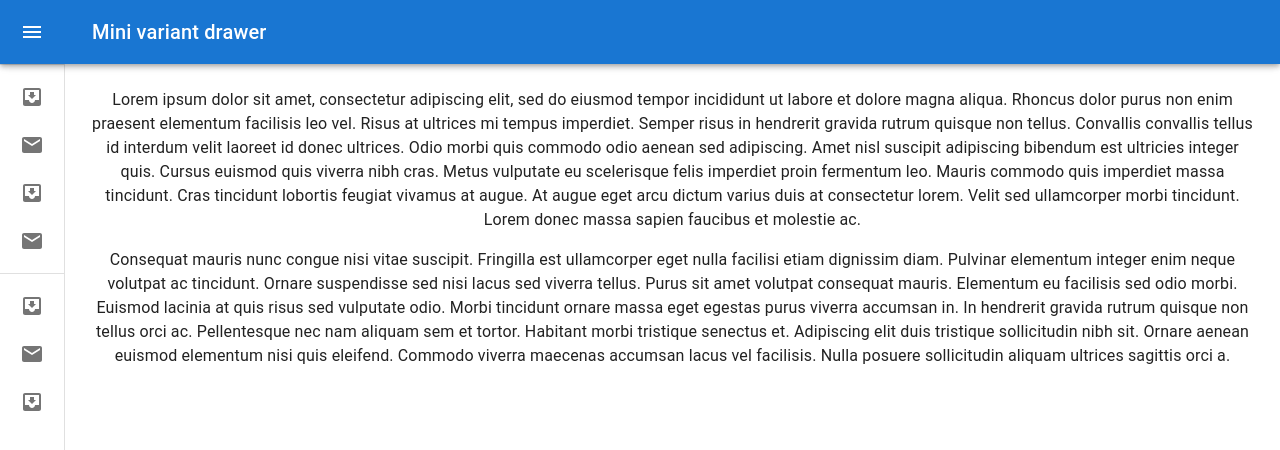
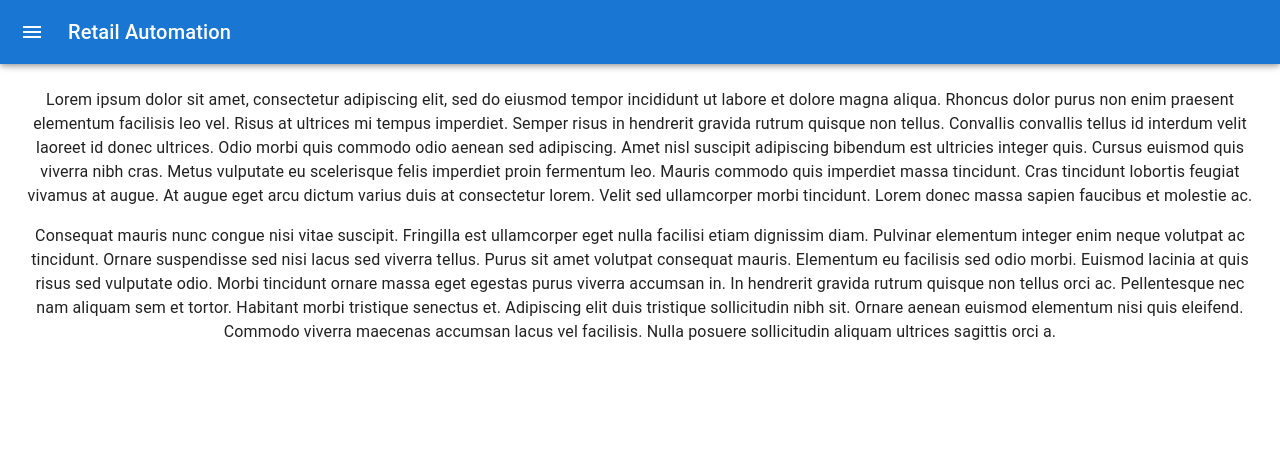
Before and after one commit to startappss-harshad/retailautomation-scratch, a React (Create React App) app: page / in a window 1280 px wide. Shown: the top 450 px of the page. Built offline with nearby package versions, Linux system fonts and the light colour scheme.

Commit message:
Sidebar completed

```diff
--- a/src/App.js
+++ b/src/App.js
@@ -1,5 +1,6 @@
 import './App.css';
 import Sidebar from './components/sidebar/Sidebar';
+
 
 function App() {
   return (
--- a/src/components/sidebar/Sidebar.js
+++ b/src/components/sidebar/Sidebar.js
@@ -1,11 +1,11 @@
 import * as React from 'react';
 import { styled, useTheme } from '@mui/material/styles';
 import Box from '@mui/material/Box';
-import MuiDrawer from '@mui/material/Drawer';
+import Drawer from '@mui/material/Drawer';
+import CssBaseline from '@mui/material/CssBaseline';
 import MuiAppBar from '@mui/material/AppBar';
 import Toolbar from '@mui/material/Toolbar';
 import List from '@mui/material/List';
-import CssBaseline from '@mui/material/CssBaseline';
 import Typography from '@mui/material/Typography';
 import Divider from '@mui/material/Divider';
 import IconButton from '@mui/material/IconButton';
@@ -18,75 +18,63 @@ import ListItemIcon from '@mui/material/ListItemIcon';
 import ListItemText from '@mui/material/ListItemText';
 import InboxIcon from '@mui/icons-material/MoveToInbox';
 import MailIcon from '@mui/icons-material/Mail';
+import ReceiptIcon from '@mui/icons-material/Receipt';
+import DashboardIcon from '@mui/icons-material/Dashboard';
+import SummarizeIcon from '@mui/icons-material/Summarize';
+import DescriptionIcon from '@mui/icons-material/Description';
 
 const drawerWidth = 240;
 
-const openedMixin = (theme) => ({
-  width: drawerWidth,
-  transition: theme.transitions.create('width', {
-    easing: theme.transitions.easing.sharp,
-    duration: theme.transitions.duration.enteringScreen,
+const Main = styled('main', { shouldForwardProp: (prop) => prop !== 'open' })(
+  ({ theme, open }) => ({
+    flexGrow: 1,
+    padding: theme.spacing(3),
+    transition: theme.transitions.create('margin', {
+      easing: theme.transitions.easing.sharp,
+      duration: theme.transitions.duration.leavingScreen,
+    }),
+    marginLeft: `-${drawerWidth}px`,
+    ...(open && {
+      transition: theme.transitions.create('margin', {
+        easing: theme.transitions.easing.easeOut,
+        duration: theme.transitions.duration.enteringScreen,
+      }),
+      marginLeft: 0,
+    }),
   }),
-  overflowX: 'hidden',
-});
-
-const closedMixin = (theme) => ({
-  transition: theme.transitions.create('width', {
-    easing: theme.transitions.easing.sharp,
-    duration: theme.transitions.duration.leavingScreen,
-  }),
-  overflowX: 'hidden',
-  width: `calc(${theme.spacing(7)} + 1px)`,
-  [theme.breakpoints.up('sm')]: {
-    width: `calc(${theme.spacing(8)} + 1px)`,
-  },
-});
-
-const DrawerHeader = styled('div')(({ theme }) => ({
-  display: 'flex',
-  alignItems: 'center',
-  justifyContent: 'flex-end',
-  padding: theme.spacing(0, 1),
-  // necessary for content to be below app bar
-  ...theme.mixins.toolbar,
-}));
+);
 
 const AppBar = styled(MuiAppBar, {
   shouldForwardProp: (prop) => prop !== 'open',
 })(({ theme, open }) => ({
-  zIndex: theme.zIndex.drawer + 1,
-  transition: theme.transitions.create(['width', 'margin'], {
+  transition: theme.transitions.create(['margin', 'width'], {
     easing: theme.transitions.easing.sharp,
     duration: theme.transitions.duration.leavingScreen,
   }),
   ...(open && {
-    marginLeft: drawerWidth,
     width: `calc(100% - ${drawerWidth}px)`,
-    transition: theme.transitions.create(['width', 'margin'], {
-      easing: theme.transitions.easing.sharp,
+    marginLeft: `${drawerWidth}px`,
+    transition: theme.transitions.create(['margin', 'width'], {
+      easing: theme.transitions.easing.easeOut,
       duration: theme.transitions.duration.enteringScreen,
     }),
   }),
 }));
 
-const Drawer = styled(MuiDrawer, { shouldForwardProp: (prop) => prop !== 'open' })(
-  ({ theme, open }) => ({
-    width: drawerWidth,
-    flexShrink: 0,
-    whiteSpace: 'nowrap',
-    boxSizing: 'border-box',
-    ...(open && {
-      ...openedMixin(theme),
-      '& .MuiDrawer-paper': openedMixin(theme),
-    }),
-    ...(!open && {
-      ...closedMixin(theme),
-      '& .MuiDrawer-paper': closedMixin(theme),
-    }),
-  }),
-);
+const DrawerHeader = styled('div')(({ theme }) => ({
+  display: 'flex',
+  alignItems: 'center',
+  padding: theme.spacing(0, 1),
+  // necessary for content to be below app bar
+  ...theme.mixins.toolbar,
+  justifyContent: 'flex-end',
+}));
 
-const Sidebar =() => {
+const items = ['Dashbord', 'Rate-List', 'Order Summry', 'Invoice']
+
+const icons = [<DashboardIcon/>,<ReceiptIcon/>,<SummarizeIcon/>,<DescriptionIcon/>]
+
+const Sidebar = () => {
   const theme = useTheme();
   const [open, setOpen] = React.useState(false);
 
@@ -108,76 +96,49 @@ const Sidebar =() => {
             aria-label="open drawer"
             onClick={handleDrawerOpen}
             edge="start"
-            sx={{
-              marginRight: 5,
-              ...(open && { display: 'none' }),
-            }}
+            sx={{ mr: 2, ...(open && { display: 'none' }) }}
           >
             <MenuIcon />
           </IconButton>
           <Typography variant="h6" noWrap component="div">
-            Mini variant drawer
+            Retail Automation
           </Typography>
         </Toolbar>
       </AppBar>
-      <Drawer variant="permanent" open={open}>
+      <Drawer
+        sx={{
+          width: drawerWidth,
+          flexShrink: 0,
+          '& .MuiDrawer-paper': {
+            width: drawerWidth,
+            boxSizing: 'border-box',
+          },
+        }}
+        variant="persistent"
+        anchor="left"
+        open={open}
+      >
         <DrawerHeader>
           <IconButton onClick={handleDrawerClose}>
-            {theme.direction === 'rtl' ? <ChevronRightIcon /> : <ChevronLeftIcon />}
+            {theme.direction === 'ltr' ? <ChevronLeftIcon /> : <ChevronRightIcon />}
           </IconButton>
         </DrawerHeader>
         <Divider />
         <List>
-          {['Inbox', 'Starred', 'Send email', 'Drafts'].map((text, index) => (
-            <ListItem key={text} disablePadding sx={{ display: 'block' }}>
-              <ListItemButton
-                sx={{
-                  minHeight: 48,
-                  justifyContent: open ? 'initial' : 'center',
-                  px: 2.5,
-                }}
-              >
-                <ListItemIcon
-                  sx={{
-                    minWidth: 0,
-                    mr: open ? 3 : 'auto',
-                    justifyContent: 'center',
-                  }}
-                >
-                  {index % 2 === 0 ? <InboxIcon /> : <MailIcon />}
+          {items.map((text, index) => (
+            <ListItem key={text} disablePadding>
+              <ListItemButton>
+                <ListItemIcon>
+                  {icons[index]}
                 </ListItemIcon>
-                <ListItemText primary={text} sx={{ opacity: open ? 1 : 0 }} />
+                <ListItemText primary={text} />
               </ListItemButton>
             </ListItem>
           ))}
         </List>
         <Divider />
-        <List>
-          {['All mail', 'Trash', 'Spam'].map((text, index) => (
-            <ListItem key={text} disablePadding sx={{ display: 'block' }}>
-              <ListItemButton
-                sx={{
-                  minHeight: 48,
-                  justifyContent: open ? 'initial' : 'center',
-                  px: 2.5,
-                }}
-              >
-                <ListItemIcon
-                  sx={{
-                    minWidth: 0,
-                    mr: open ? 3 : 'auto',
-                    justifyContent: 'center',
-                  }}
-                >
-                  {index % 2 === 0 ? <InboxIcon /> : <MailIcon />}
-                </ListItemIcon>
-                <ListItemText primary={text} sx={{ opacity: open ? 1 : 0 }} />
-              </ListItemButton>
-            </ListItem>
-          ))}
-        </List>
       </Drawer>
-      <Box component="main" sx={{ flexGrow: 1, p: 3 }}>
+      <Main open={open}>
         <DrawerHeader />
         <Typography paragraph>
           Lorem ipsum dolor sit amet, consectetur adipiscing elit, sed do eiusmod
@@ -206,9 +167,8 @@ const Sidebar =() => {
           eleifend. Commodo viverra maecenas accumsan lacus vel facilisis. Nulla
           posuere sollicitudin aliquam ultrices sagittis orci a.
         </Typography>
-      </Box>
+      </Main>
     </Box>
   );
 }
-
 export default Sidebar
```
Also changed, not shown: src/index.js (line endings or trailing spaces).
